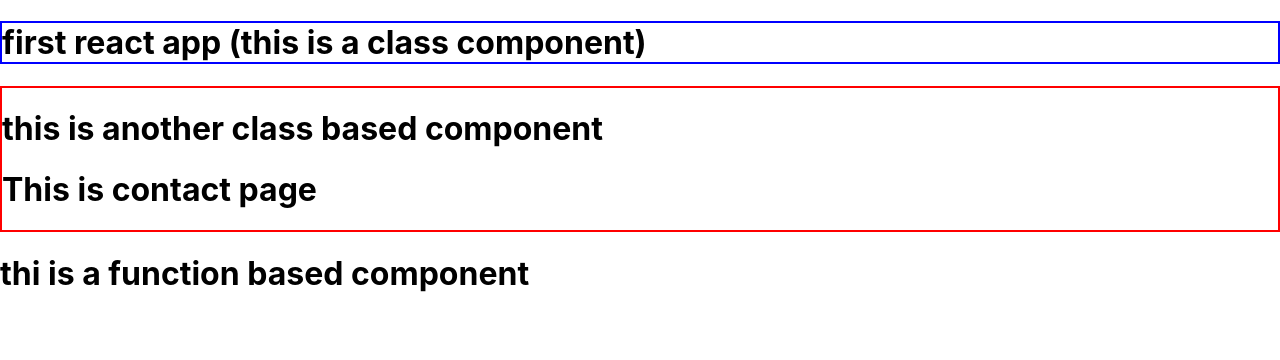
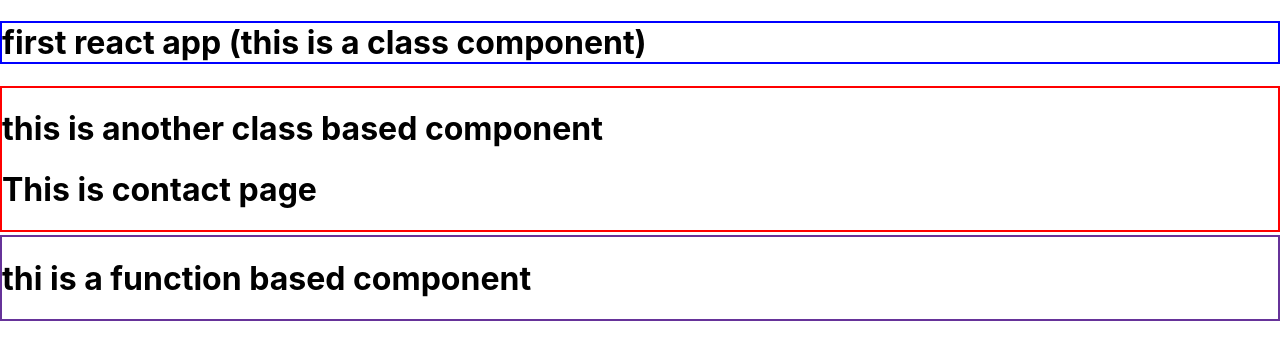
Before and after one commit to saurabh-saraswat21/ReactBasics, a React (Create React App) app in the folder reactapp/: page / in a window 1280 px wide. Shown: the top 360 px of the page. Built offline with nearby package versions, Linux system fonts and the light colour scheme.

Commit message:
add border

```diff
--- a/reactapp/src/index.css
+++ b/reactapp/src/index.css
@@ -11,10 +11,20 @@
   font-family: source-code-pro, Menlo, Monaco, Consolas, 'Courier New',
     monospace;
 }
+/* style for root class based component */
 .head{
   border: 2px solid blue;
 }
+
+/* styling for nested class based component */
 .contact-page{
 
   border: 2px solid red;
 }
+
+/* Styling for function based component */
+
+.Component3{
+  margin-top:3px;
+  border: 2px solid rebeccapurple;
+}
```
